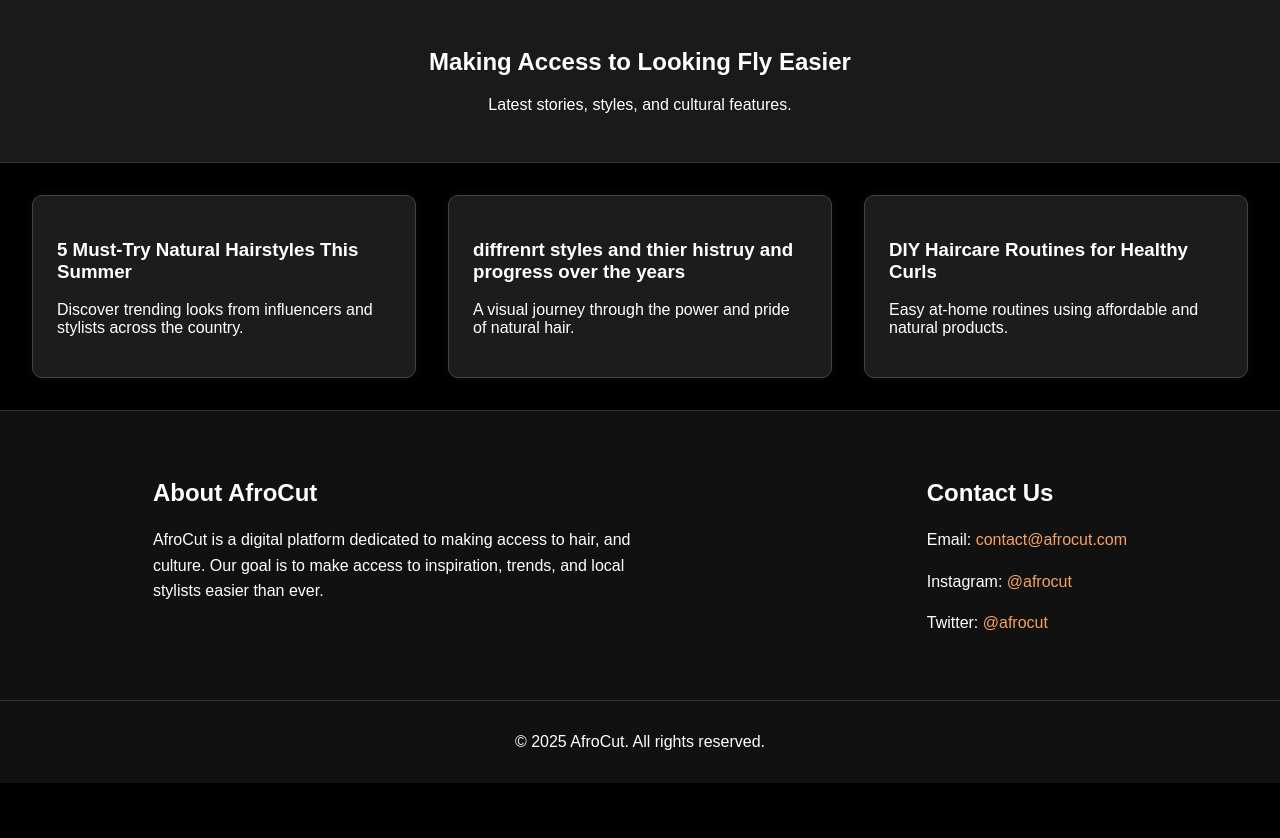
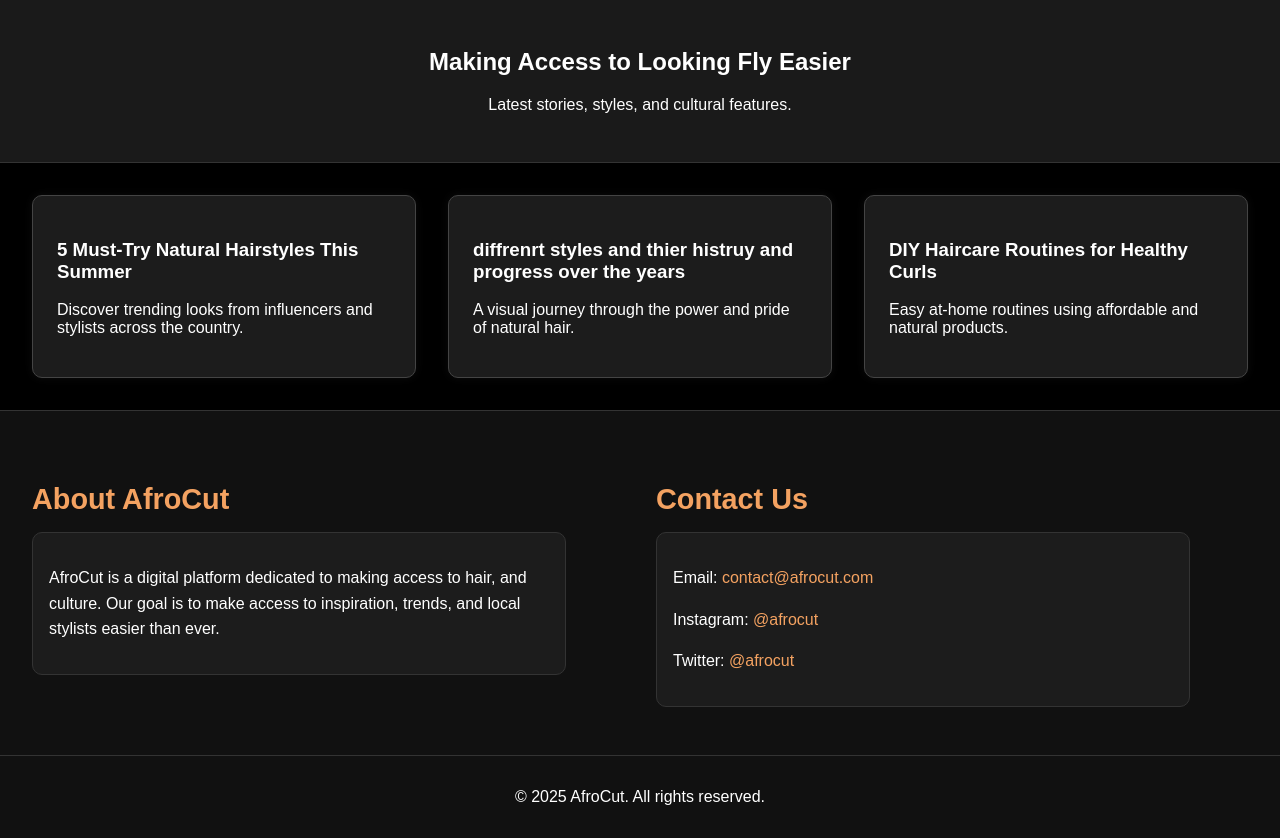
Before and after one commit to omaxx101/AfroCut, a plain HTML site: page index.htm in a window 1280 px wide. Shown: the part 74-912 px from the top of the page. Before the commit the page ends 857 px from the top, so only its background shows below. Drawn offline with Linux system fonts and the light colour scheme.

Commit message:
Update style.css

```diff
--- a/style.css
+++ b/style.css
@@ -90,6 +90,43 @@ nav a:hover {
 .info-box a:hover {
   text-decoration: underline;
 }
+.info-section {
+  background-color: #111;
+  display: flex;
+  flex-wrap: wrap;
+  justify-content: space-between;
+  gap: 2rem;
+  padding: 3rem 2rem;
+  border-top: 1px solid #333;
+}
+
+.info-block {
+  flex: 1 1 45%;
+  max-width: 600px;
+}
+
+.info-block h2 {
+  color: #f4a261;
+  font-size: 1.8rem;
+  margin-bottom: 1rem;
+}
+
+.info-box {
+  background-color: #1c1c1c;
+  padding: 1rem;
+  border: 1px solid #333;
+  border-radius: 10px;
+}
+
+.info-box a {
+  color: #f4a261;
+  text-decoration: none;
+}
+
+.info-box a:hover {
+  text-decoration: underline;
+}
+
 
 footer {
   background-color: #111;
```
